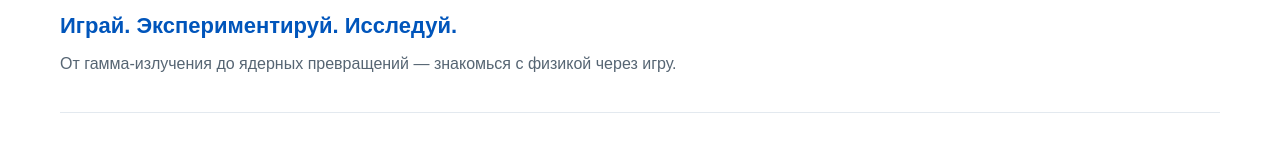
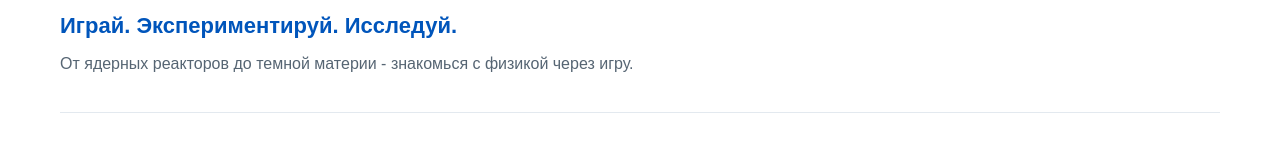
Before and after one commit to maksimdelov13-cell/NuclearGames, a plain HTML site: page index.html in a window 1280 px wide. Shown: the part 236-378 px from the top of the page. Drawn offline with Linux system fonts and the light colour scheme.

Commit message:
Update science games catalog introduction

```diff
--- a/index.html
+++ b/index.html
@@ -26,7 +26,7 @@
       <section class="intro" aria-labelledby="page-title">
         <h1 id="page-title">Научные игры</h1>
         <p class="intro__subtitle">Играй. Экспериментируй. Исследуй.</p>
-        <p class="intro__details">От гамма-излучения до ядерных превращений — знакомься с физикой через игру.</p>
+        <p class="intro__details">От ядерных реакторов до темной материи - знакомься с физикой через игру.</p>
       </section>
 
       <section id="games" class="games" aria-labelledby="games-title">
```
